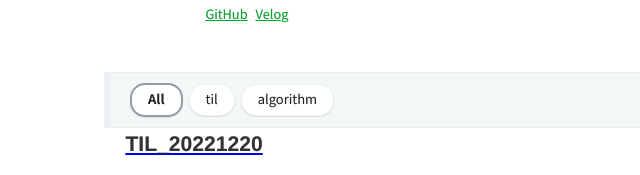
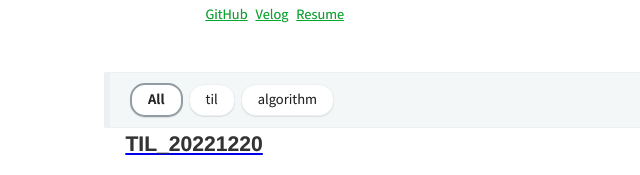
Before and after one commit to thinkanddoit/thinkanddoit.github.io, a Gatsby site: page / in a window 1280 px wide. Shown: the part 358-533 px from the top of the page, 188-828 px from the left. Built offline with nearby package versions, Linux system fonts and the light colour scheme; Gatsby itself is replaced by a stand-in of ours; some packages are replaced by stand-ins of ours; what typography-theme-github would draw is missing.

Commit message:
feat: resume 링크 추가

```diff
--- a/src/components/bio/index.jsx
+++ b/src/components/bio/index.jsx
@@ -63,6 +63,7 @@ export const Bio = forwardRef((props, ref) => {
                         LinkedIn
                       </a>
                     )}
+                    <a href={'/about'}>Resume</a>
                   </p>
                 </div>
               </div>
```
